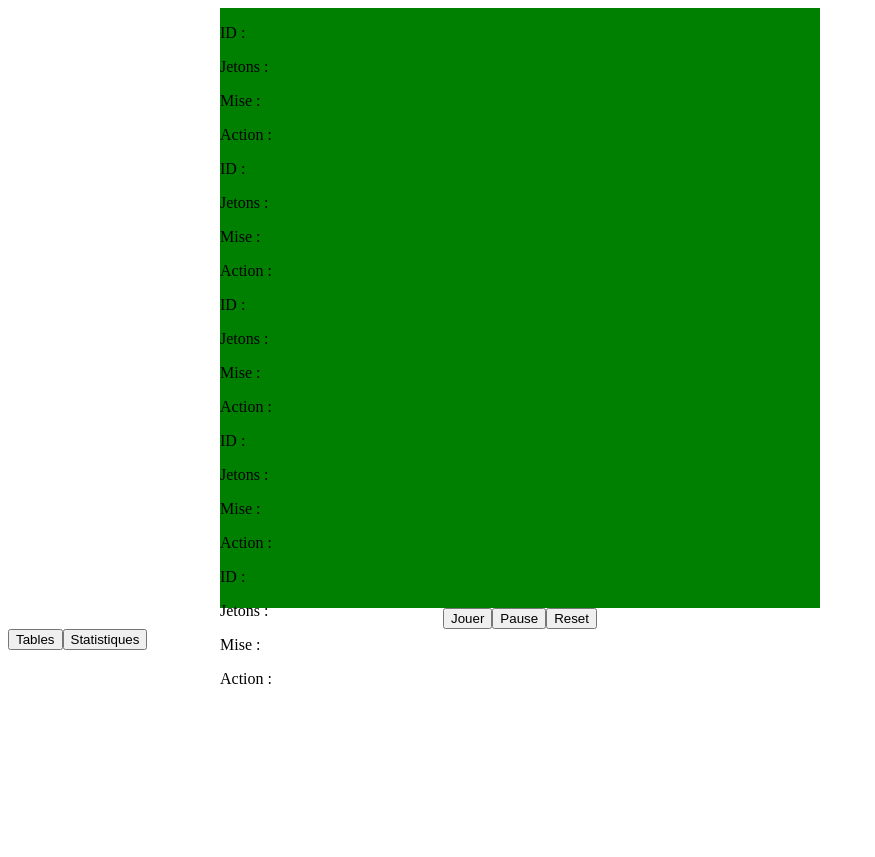
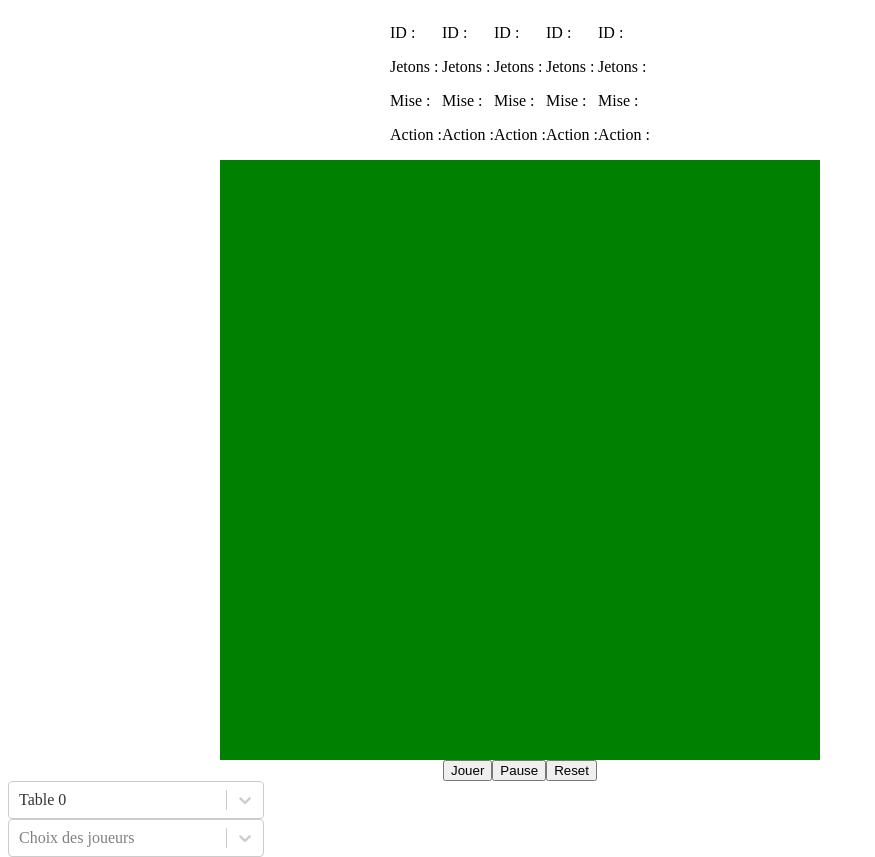
Before and after one commit to louiswahart/IA04-Poker, a React app in the folder front/: page / in a window 1280 px wide. Both pictures are taken after a click on the input "Lancer". Shown: the whole page, without its empty margins (0-875 px from the left). Before the commit the page ends 808 px from the top, so only its background shows below. Built offline with nearby package versions, Linux system fonts and the light colour scheme; no server answers.

Commit message:
select react replacing buttons

```diff
--- a/front/src/components/Game.js
+++ b/front/src/components/Game.js
@@ -133,7 +133,6 @@ export default class Game extends React.Component {
                 <div>
                     <div className="jeu">
                         <div className="plateau">
-                            <div className='rectangle'>
                             <Player
                                 ID={this.state.playersId[0]}
                                 nbToken={this.state.playersToken[0]}
@@ -170,6 +169,7 @@ export default class Game extends React.Component {
                                 listeCards={20}
                             />
                             </div>
+                            <div className='rectangle'>
                             </div>
                         <div className="interactions">
                             <Interactions
@@ -182,6 +182,7 @@ export default class Game extends React.Component {
                     <div className="infos">
                         <Info
                             nbTable= {this.state.nbTable}
+                            nbPlayers= {5*this.state.nbTable}
                             onTableChanged={i => this.changedTable(i)}
                         />
                     </div>
--- a/front/src/components/Info.js
+++ b/front/src/components/Info.js
@@ -1,46 +1,45 @@
 import React from 'react';
+import Select from 'react-select';
 
 export default class Info extends React.Component {
     constructor(props) {
       super(props);
-      this.state = {
-          displayTables: false
-      };
     }
 
-    openTables () {
-      this.setState((state,props) => ({displayTables: true}));
-    }
-
-    closeTables () {
-      this.setState((state,props) => ({displayTables: false}));
-    }
+    handleChange = (e) => {
+      this.props.onTableChanged(e.value);
+    };
 
     render() {
-        let listButton = []
+        let listTables = []
 
         for (let i=0;i<this.props.nbTable;i++) {
-            listButton.push(
-              <div>
-                <button onClick={() => this.props.onTableChanged(i)}>
-                    Table {i}
-                </button>
-                <br/>
-            </div>
+            listTables.push(
+              {value : i,label:'Table ' + i}
+            )
+        }
+
+        let listPlayers = []
+
+        for (let i=0;i<this.props.nbPlayers;i++) {
+            listPlayers.push(
+              {value : i,label:'Joueur ' + i}
             )
         }
 
         return (
         <div>
-            <button onClick={this.openTables.bind(this)}>Tables</button>
-            {
-              this.state.displayTables ? (
-            <div className='Tables'>
-                {listButton}
-            </div>
-              ) : (null)
-            }
-            <button>Statistiques</button>
+            <Select onChange={this.handleChange}
+              name="Choix des tables"
+              defaultValue={listTables[0]}
+              maxMenuHeight={200}
+              options = {listTables}
+            />
+            <Select
+              placeholder="Choix des joueurs"
+              options = {listPlayers}
+              maxMenuHeight={200}
+            />
         </div>
         );
     }
--- a/front/src/components/Player.js
+++ b/front/src/components/Player.js
@@ -7,11 +7,13 @@ export default class Player extends React.Component{
         var listeCards = this.props.Cards
         return (
             <div>
-                <p>ID : {this.props.ID}</p>
-                <p>Jetons : {this.props.nbToken}</p>
-                <p>Mise : {this.props.bet}</p>
-                <p>Action : {this.props.action}</p>
-                <p>{listeCards}</p>
+                <div className='joueur'>
+                    <p>ID : {this.props.ID}</p>
+                    <p>Jetons : {this.props.nbToken}</p>
+                    <p>Mise : {this.props.bet}</p>
+                    <p>Action : {this.props.action}</p>
+                    <p>{listeCards}</p>
+                </div>
             </div>
         )
     }
--- a/front/src/index.css
+++ b/front/src/index.css
@@ -43,13 +43,6 @@
   background: green;
 }
 
-.joueur1 {
-  width: 5%;
-  height: 5%;
-}
-
-
-
 .card{
   margin: auto;
   width: 100px;
--- a/front/src/index.js
+++ b/front/src/index.js
@@ -10,6 +10,7 @@ class App extends React.Component {
         <div className='container'>
             <Game />
         </div>
+
         );
     }
 }
```
Also changed, not shown: 1 other file. Lines whose indentation alone changed are shown as unchanged.
